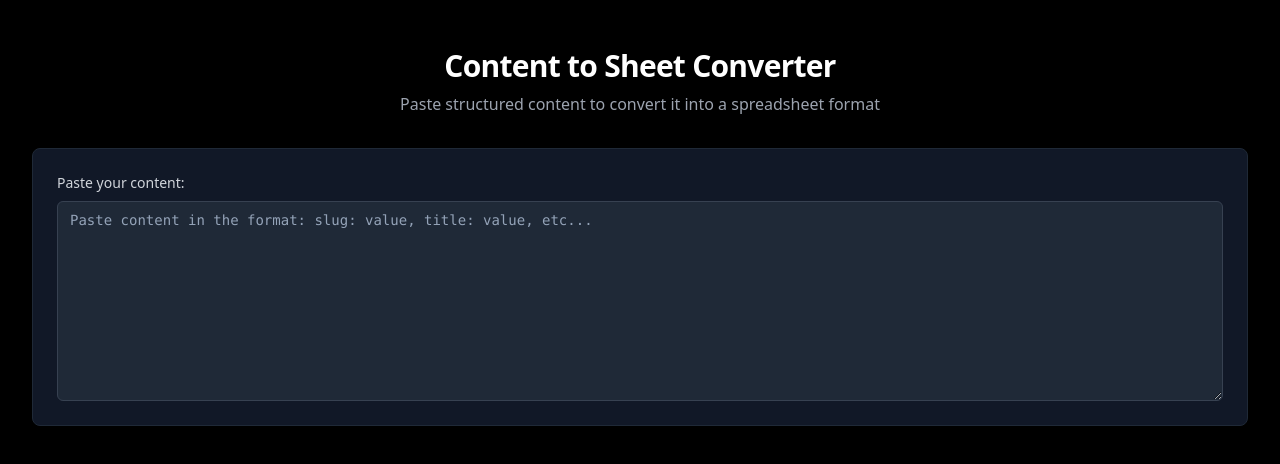
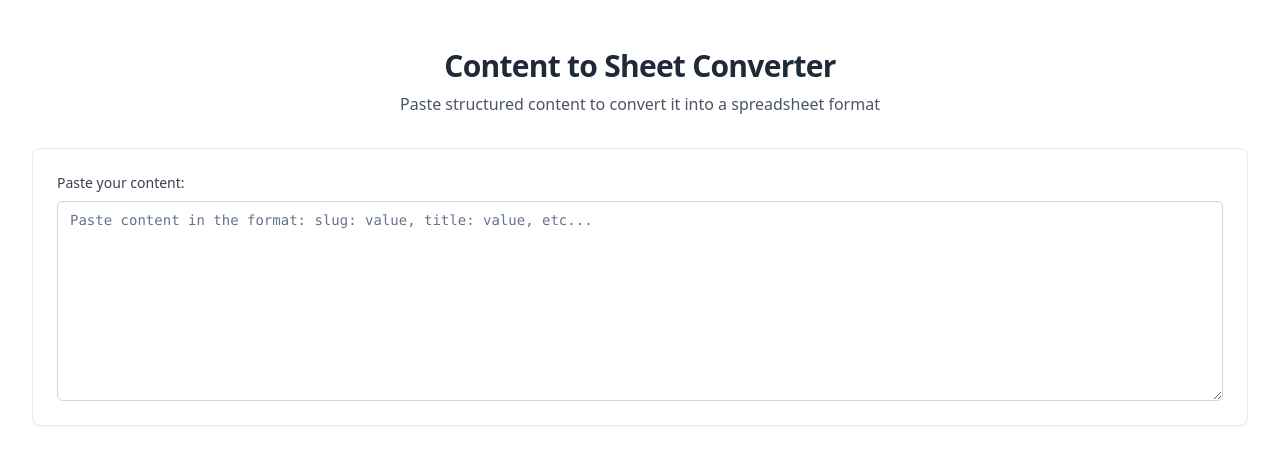
Before and after one commit to bhubanchand1/quick-format-export, a React (Vite) app: page / in a window 1280 px wide. Shown: the top 464 px of the page. Built offline with nearby package versions, Linux system fonts and the light colour scheme.

Commit message:
Revert theme changes
Revert the theme changes to the original white theme.

```diff
--- a/src/components/ContentConverter.tsx
+++ b/src/components/ContentConverter.tsx
@@ -147,35 +147,35 @@ const ContentConverter = () => {
   return (
     <div className="max-w-full mx-auto px-4 py-8 space-y-8">
       <div className="text-center mb-8">
-        <h1 className="text-3xl font-bold tracking-tight mb-2 text-white">Content to Sheet Converter</h1>
-        <p className="text-gray-400">Paste structured content to convert it into a spreadsheet format</p>
+        <h1 className="text-3xl font-bold tracking-tight mb-2 text-gray-800">Content to Sheet Converter</h1>
+        <p className="text-gray-600">Paste structured content to convert it into a spreadsheet format</p>
       </div>
 
       <div className="grid grid-cols-1 gap-8">
         {/* Input Area */}
-        <Card className="p-6 bg-gray-900 border-gray-800">
-          <label htmlFor="content-input" className="block text-sm font-medium mb-2 text-gray-300">
+        <Card className="p-6 bg-white border-gray-200">
+          <label htmlFor="content-input" className="block text-sm font-medium mb-2 text-gray-700">
             Paste your content:
           </label>
           <Textarea
             id="content-input"
             placeholder="Paste content in the format: slug: value, title: value, etc..."
-            className="min-h-[200px] font-mono text-sm bg-gray-800 border-gray-700 text-gray-200"
+            className="min-h-[200px] font-mono text-sm bg-white border-gray-300 text-gray-800"
             value={inputContent}
             onChange={(e) => setInputContent(e.target.value)}
           />
           {error && (
-            <p className="text-red-400 text-sm mt-2">{error}</p>
+            <p className="text-red-600 text-sm mt-2">{error}</p>
           )}
         </Card>
 
         {/* Sheet View */}
         {parsedData && (
-          <Card className="p-6 bg-gray-900 border-gray-800">
+          <Card className="p-6 bg-white border-gray-200">
             <div className="mb-4 flex items-center justify-between">
-              <h2 className="text-lg font-semibold text-white">Sheet View</h2>
+              <h2 className="text-lg font-semibold text-gray-800">Sheet View</h2>
               <div className="flex gap-2">
-                <Button variant="outline" onClick={copyToClipboard} className="flex items-center gap-2 bg-gray-800 border-gray-700 text-gray-200 hover:bg-gray-700">
+                <Button variant="outline" onClick={copyToClipboard} className="flex items-center gap-2 bg-white border-gray-300 text-gray-800 hover:bg-gray-100">
                   <Clipboard className="w-4 h-4" />
                   <span>Copy Data</span>
                 </Button>
@@ -190,36 +190,36 @@ const ContentConverter = () => {
               <Table>
                 <TableBody>
                   {/* Row with field names */}
-                  <TableRow className="bg-gray-800 font-medium">
-                    <TableCell className="text-gray-300">ID</TableCell>
-                    <TableCell className="text-gray-300">Slug</TableCell>
-                    <TableCell className="text-gray-300">Title</TableCell>
-                    <TableCell className="text-gray-300">Category</TableCell>
-                    <TableCell className="text-gray-300">Excerpt</TableCell>
-                    <TableCell className="text-gray-300">Content</TableCell>
-                    <TableCell className="text-gray-300">Image</TableCell>
+                  <TableRow className="bg-gray-100 font-medium">
+                    <TableCell className="text-gray-700">ID</TableCell>
+                    <TableCell className="text-gray-700">Slug</TableCell>
+                    <TableCell className="text-gray-700">Title</TableCell>
+                    <TableCell className="text-gray-700">Category</TableCell>
+                    <TableCell className="text-gray-700">Excerpt</TableCell>
+                    <TableCell className="text-gray-700">Content</TableCell>
+                    <TableCell className="text-gray-700">Image</TableCell>
                   </TableRow>
 
                   {/* Row with data values */}
                   <TableRow>
-                    <TableCell className="whitespace-nowrap text-gray-300">{parsedData.id}</TableCell>
-                    <TableCell className="text-gray-300">{parsedData.slug}</TableCell>
-                    <TableCell className="text-gray-300">{parsedData.title}</TableCell>
+                    <TableCell className="whitespace-nowrap text-gray-700">{parsedData.id}</TableCell>
+                    <TableCell className="text-gray-700">{parsedData.slug}</TableCell>
+                    <TableCell className="text-gray-700">{parsedData.title}</TableCell>
                     <TableCell>
-                      <Badge variant="outline" className="bg-gray-700 text-gray-300 border-gray-600">{parsedData.category}</Badge>
+                      <Badge variant="outline" className="bg-gray-100 text-gray-700 border-gray-300">{parsedData.category}</Badge>
                     </TableCell>
                     <TableCell>
-                      <div className="max-h-32 overflow-y-auto text-gray-300">
+                      <div className="max-h-32 overflow-y-auto text-gray-700">
                         {parsedData.excerpt}
                       </div>
                     </TableCell>
                     <TableCell>
-                      <div className="max-h-32 overflow-y-auto text-gray-300">
+                      <div className="max-h-32 overflow-y-auto text-gray-700">
                         <code className="whitespace-pre-wrap">{parsedData.content}</code>
                       </div>
                     </TableCell>
-                    <TableCell className="text-gray-300">
-                      <div className="max-w-md overflow-x-auto text-gray-300">
+                    <TableCell className="text-gray-700">
+                      <div className="max-w-md overflow-x-auto text-gray-700">
                         {parsedData.image}
                       </div>
                     </TableCell>
--- a/src/index.css
+++ b/src/index.css
@@ -5,14 +5,14 @@
 
 @layer base {
   :root {
-    --background: 0 0% 0%;
-    --foreground: 210 40% 98%;
+    --background: 0 0% 100%;
+    --foreground: 222.2 84% 4.9%;
 
-    --card: 0 0% 7%;
-    --card-foreground: 210 40% 98%;
+    --card: 0 0% 100%;
+    --card-foreground: 222.2 84% 4.9%;
 
-    --popover: 0 0% 7%;
-    --popover-foreground: 210 40% 98%;
+    --popover: 0 0% 100%;
+    --popover-foreground: 222.2 84% 4.9%;
 
     --primary: 221 83% 53%;
     --primary-foreground: 210 40% 98%;
@@ -20,17 +20,17 @@
     --secondary: 210 40% 96.1%;
     --secondary-foreground: 222.2 47.4% 11.2%;
 
-    --muted: 217 19% 15%;
-    --muted-foreground: 215 20.2% 65.1%;
+    --muted: 210 40% 96.1%;
+    --muted-foreground: 215.4 16.3% 46.9%;
 
-    --accent: 217.2 32.6% 17.5%;
-    --accent-foreground: 210 40% 98%;
+    --accent: 210 40% 96.1%;
+    --accent-foreground: 222.2 47.4% 11.2%;
 
     --destructive: 0 84.2% 60.2%;
     --destructive-foreground: 210 40% 98%;
 
-    --border: 217.2 32.6% 17.5%;
-    --input: 217.2 32.6% 17.5%;
+    --border: 214.3 31.8% 91.4%;
+    --input: 214.3 31.8% 91.4%;
     --ring: 221 83% 53%;
 
     --radius: 0.5rem;
@@ -43,7 +43,7 @@
   }
 
   body {
-    @apply bg-black text-gray-200;
+    @apply bg-white text-gray-800;
   }
 }
 
--- a/src/pages/Index.tsx
+++ b/src/pages/Index.tsx
@@ -3,7 +3,7 @@ import ContentConverter from "@/components/ContentConverter";
 
 const Index = () => {
   return (
-    <div className="min-h-screen bg-black p-4">
+    <div className="min-h-screen bg-white p-4">
       <ContentConverter />
     </div>
   );
```
